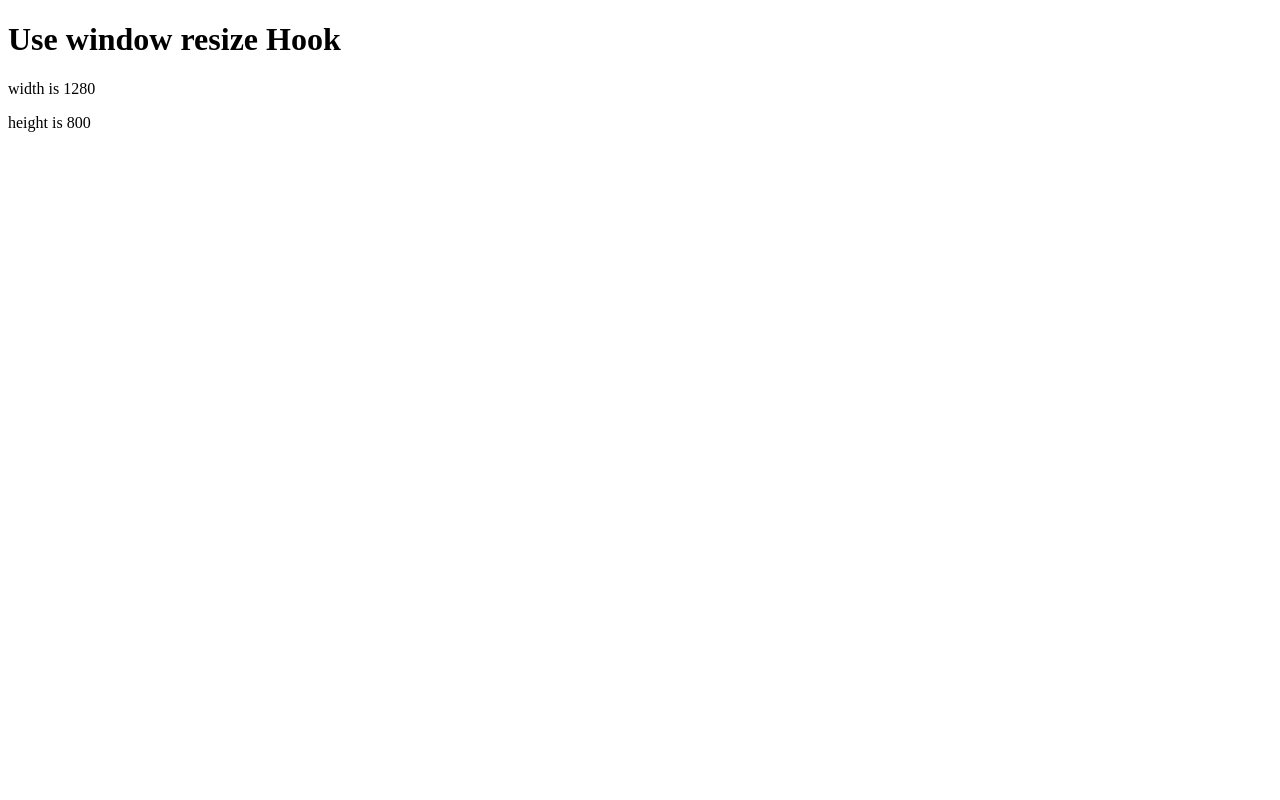
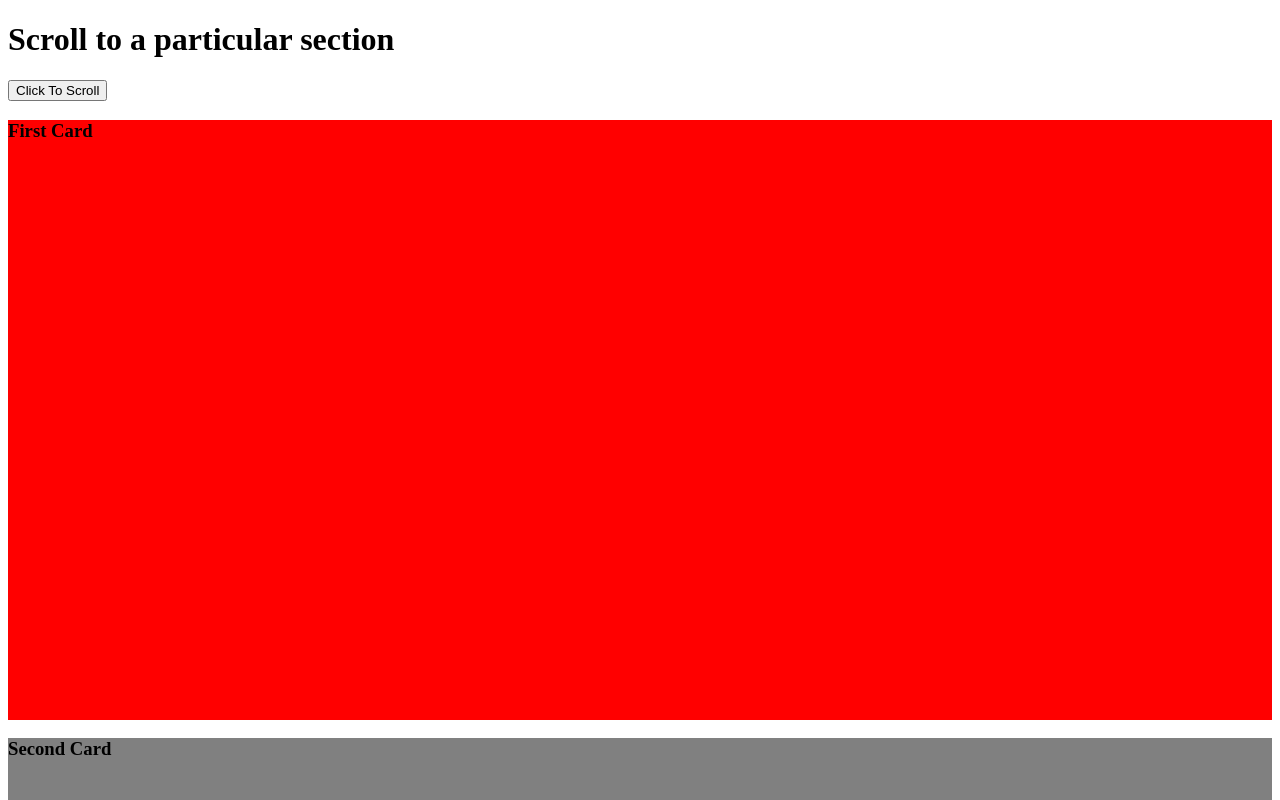
Before and after one commit to MUHMMADSALEH/25_ReactProjects, a React (Create React App) app: page / in a window 1280 px wide. Shown: the top 800 px of the page. Built offline with nearby package versions, Linux system fonts and the light colour scheme.

Commit message:
added project Scrolling

```diff
--- a/src/App.js
+++ b/src/App.js
@@ -7,7 +7,11 @@
 // import StarRating from './component/star-rating';
 // import Accordian from './component/accordian';
 
-import TestUseWindowResize from "./component/custom-hook/use-window-rsize/test";
+import ScrollToSection from "./component/scrollUpAndBottom/scrollToperticularSection";
+
+// import ScrollUpAndBottom from "./component/scrollUpAndBottom";
+
+// import TestUseWindowResize from "./component/custom-hook/use-window-rsize/test";
 
 // import UseOnclickOutsideTest from "./component/custom-hook/use-outside-click/test";
 
@@ -51,7 +55,9 @@ function App() {
       {/* <TicTacToe/> */}
 {/* <TestFetchHook/>      */}
 {/* <UseOnclickOutsideTest/> */}
-<TestUseWindowResize/>
+{/* <TestUseWindowResize/> */}
+{/* <ScrollUpAndBottom/> */}
+<ScrollToSection/>
     </div>
   );
 }
--- /dev/null
+++ b/src/component/scrollUpAndBottom/index.js
@@ -0,0 +1,57 @@
+import { useEffect, useState,useRef } from "react"
+
+export default function ScrollUpAndBottom(){
+const [data,setData]=useState(null)
+const [loading,setLoading]=useState(false)
+const [error ,setError]=useState("")
+const bottomRef=useRef(null)
+
+
+const FetchData=async()=>{
+    try {
+        setLoading(true)
+        const response= await fetch("https://dummyjson.com/products?limit=100")
+        const result= await response.json()
+        if(result && result.products && result.products.length>0) {
+            setData(result.products.map((dataItems)=>dataItems.title))
+            setLoading(false)
+
+        }
+    } catch (error) {
+        setError(error.message)
+
+    }
+}
+
+useEffect(()=>{
+FetchData()
+},[])
+
+function handleScrollUp(){
+    window.scrollTo({
+        top:0,
+        left:0,
+        behavior:"smooth"
+    })
+}
+function handleScrollBottom(){
+    bottomRef.current.scrollIntoView({
+
+        behavior:"smooth"
+    })
+}
+
+console.log(data)
+if(loading) return <div>Please wait Data is loading !!</div>
+
+    return <div className="container" style={{display:"flex",alignItems:"center" ,justifyContent:"center", flexDirection:"column"}}>
+        <h3>This is top of the list</h3>
+        <button  onClick={handleScrollBottom} >Scroll Bottom</button>
+       {
+           data?data.map((data)=><h3>{data}</h3>):null
+        }
+        <button  onClick={handleScrollUp} >ScrollUp</button>
+        <div ref={bottomRef}></div>
+       <h3>This is the bottom of the list</h3>
+    </div>
+}
--- /dev/null
+++ b/src/component/scrollUpAndBottom/scrollToperticularSection.js
@@ -0,0 +1,69 @@
+import { useRef } from "react";
+
+export default function ScrollToSection() {
+  const ref = useRef();
+
+  const data = [
+    {
+      label: "First Card",
+      style: {
+        width: "100%",
+        height: "600px",
+        background: "red",
+      },
+    },
+    {
+      label: "Second Card",
+      style: {
+        width: "100%",
+        height: "600px",
+        background: "grey",
+      },
+    },
+    {
+      label: "Third Card",
+      style: {
+        width: "100%",
+        height: "600px",
+        background: "blue",
+      },
+    },
+    {
+      label: "Fourth Card",
+      style: {
+        width: "100%",
+        height: "600px",
+        background: "green",
+      },
+    },
+    {
+      label: "Fifth Card",
+      style: {
+        width: "100%",
+        height: "600px",
+        background: "orange",
+      },
+    },
+  ];
+
+  function handleScrollToSection() {
+    let pos = ref.current.getBoundingClientRect().top;
+
+    window.scrollTo({
+      top: pos,
+      behavior: "smooth",
+    });
+  }
+
+  return (
+    <div>
+      <h1>Scroll to a particular section</h1>
+      <button onClick={handleScrollToSection}>Click To Scroll</button>
+      {data.map((dataItem, index) => (
+        <div ref={index === 2 ? ref : null} style={dataItem.style}>
+          <h3>{dataItem.label}</h3>
+        </div>
+      ))}
+    </div>
+  );
+}
```
